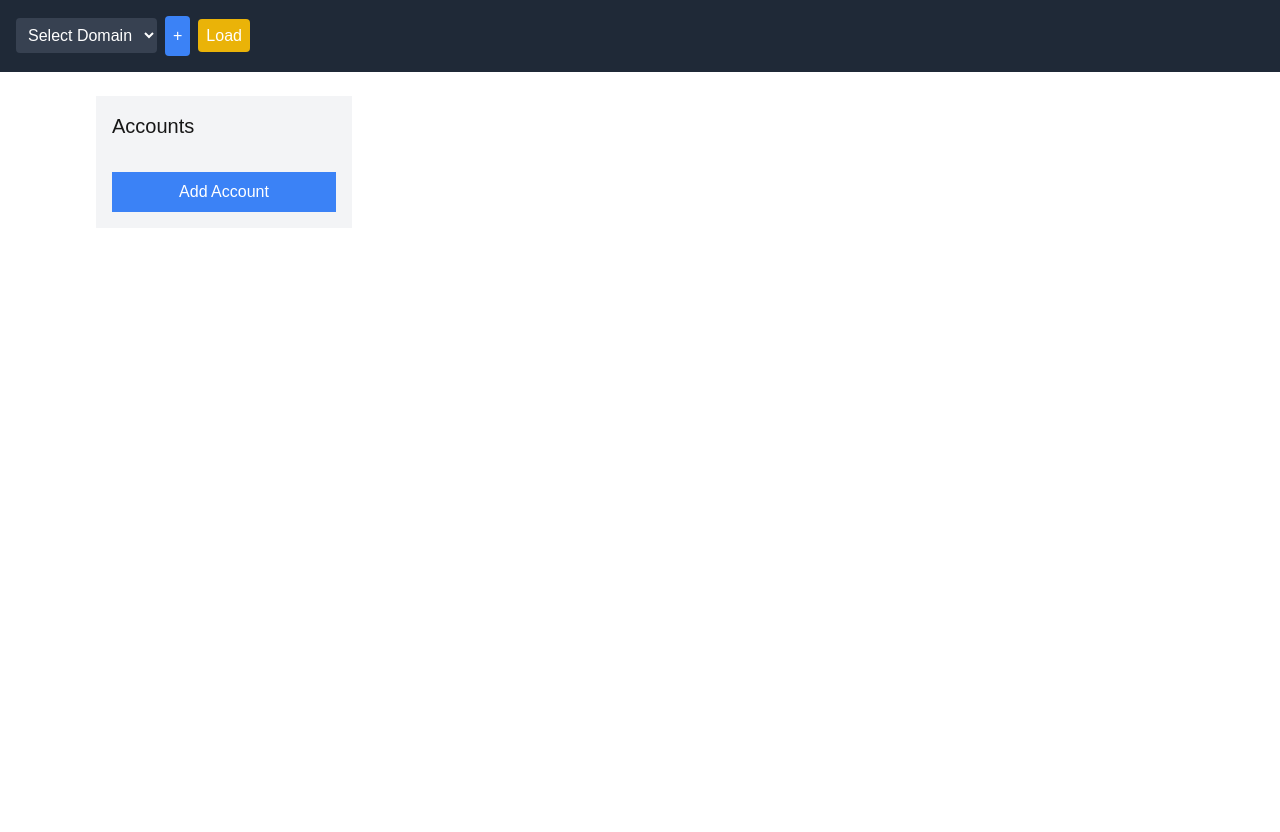
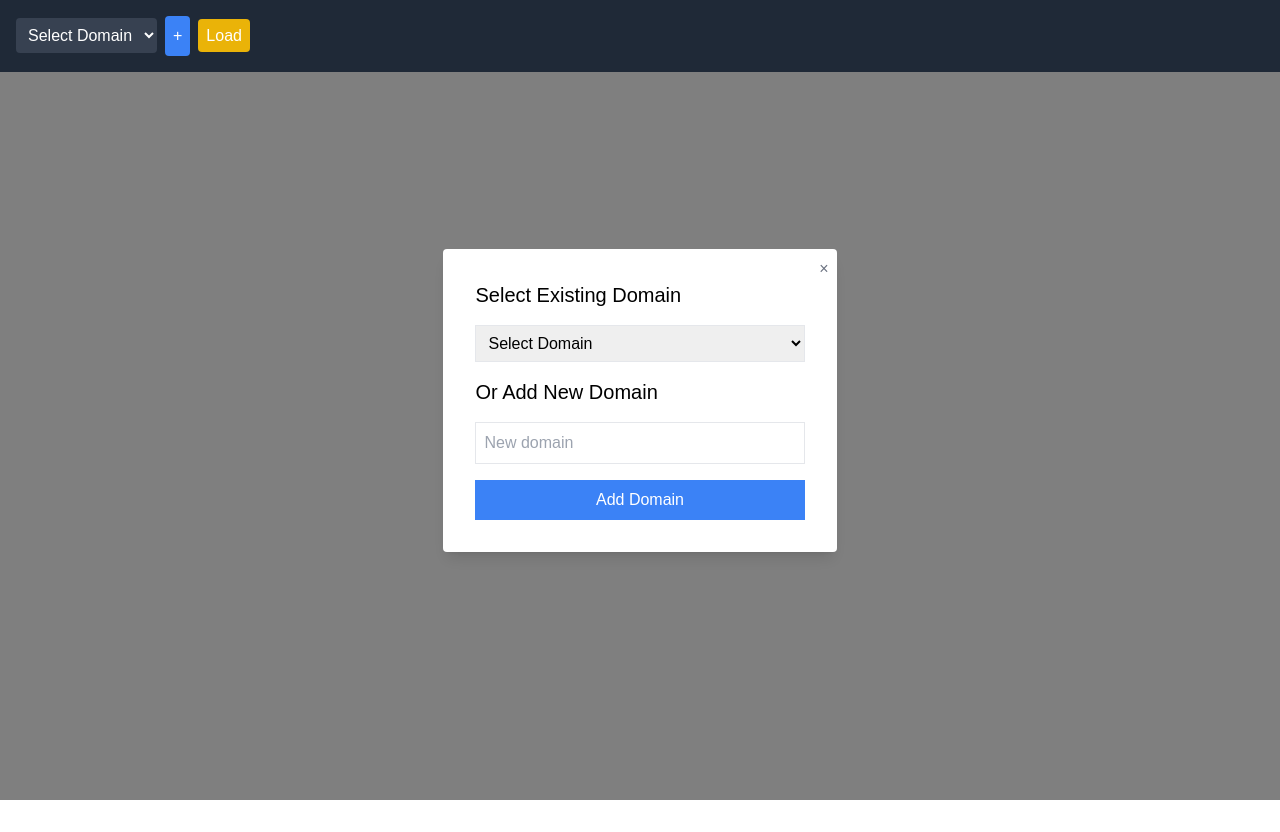
Before and after one commit to Vincent550102/nPassword, a Next.js app: page / in a window 1280 px wide. Built offline with nearby package versions, Linux system fonts and the light colour scheme.

Commit message:
Feature UX for first time

```diff
--- a/components/DomainManager.tsx
+++ b/components/DomainManager.tsx
@@ -1,14 +1,46 @@
 "use client";
-import { useState } from "react";
+import { useState, useEffect } from "react";
 import { ToastContainer, toast } from "react-toastify";
 import { useDomain } from "@/context/DomainContext";
 import Sidebar from "./Sidebar";
+import Modal from "./Modal";
 import commands from "@/config/commands";
 import "react-toastify/dist/ReactToastify.css";
 
 export default function DomainManager() {
-  const { selectedDomain, selectedAccount } = useDomain();
+  const {
+    data,
+    selectedDomain,
+    selectedAccount,
+    addDomain,
+    setSelectedDomain,
+  } = useDomain();
   const [targetHost, setTargetHost] = useState("");
+  const [isModalOpen, setIsModalOpen] = useState(false);
+  const [newDomain, setNewDomain] = useState("");
+  const [error, setError] = useState("");
+
+  useEffect(() => {
+    if (data.domains.length === 0) {
+      setIsModalOpen(true);
+    }
+  }, [data.domains]);
+
+  const handleAddDomain = () => {
+    if (newDomain.trim() === "") return;
+    const domainExists = data.domains.some(
+      (domain) => domain.name === newDomain,
+    );
+    if (domainExists) {
+      setError("Domain already exists.");
+      return;
+    }
+    const newDomainObject = { name: newDomain, accounts: [] };
+    addDomain(newDomainObject);
+    setNewDomain("");
+    setSelectedDomain(newDomainObject);
+    setIsModalOpen(false);
+  };
 
   const copyToClipboard = (text: string) => {
     navigator.clipboard.writeText(text);
@@ -80,6 +112,52 @@ export default function DomainManager() {
     );
   };
 
+  if (!selectedDomain) {
+    return (
+      <Modal onClose={() => setIsModalOpen(false)}>
+        <div className="p-4">
+          <div className="mb-4">
+            <h2 className="text-xl mb-4">Select Existing Domain</h2>
+            <select
+              onChange={(e) => {
+                const selectedDomain = data.domains.find(
+                  (domain) => domain.name === e.target.value,
+                );
+                if (selectedDomain) {
+                  setSelectedDomain(selectedDomain);
+                  setIsModalOpen(false);
+                }
+              }}
+              className="border p-2 w-full text-black"
+            >
+              <option value="">Select Domain</option>
+              {data.domains.map((domain) => (
+                <option key={domain.name} value={domain.name}>
+                  {domain.name}
+                </option>
+              ))}
+            </select>
+          </div>
+          <h2 className="text-xl mb-4">Or Add New Domain</h2>
+          <input
+            type="text"
+            value={newDomain}
+            onChange={(e) => setNewDomain(e.target.value)}
+            placeholder="New domain"
+            className="border p-2 mb-4 w-full text-black"
+          />
+          {error && <p className="text-red-500 mb-4">{error}</p>}
+          <button
+            onClick={handleAddDomain}
+            className="bg-blue-500 text-white p-2 w-full"
+          >
+            Add Domain
+          </button>
+        </div>
+      </Modal>
+    );
+  }
+
   return (
     <div className="flex">
       <Sidebar />
--- a/components/NavBar.tsx
+++ b/components/NavBar.tsx
@@ -30,8 +30,8 @@ export default function NavBar() {
     const newDomainObject = { name: newDomain, accounts: [] };
     addDomain(newDomainObject);
     setNewDomain("");
+    setSelectedDomain(newDomainObject);
     setIsModalOpen(false);
-    setSelectedDomain(newDomainObject);
   };
 
   const handleDeleteDomain = () => {
```
